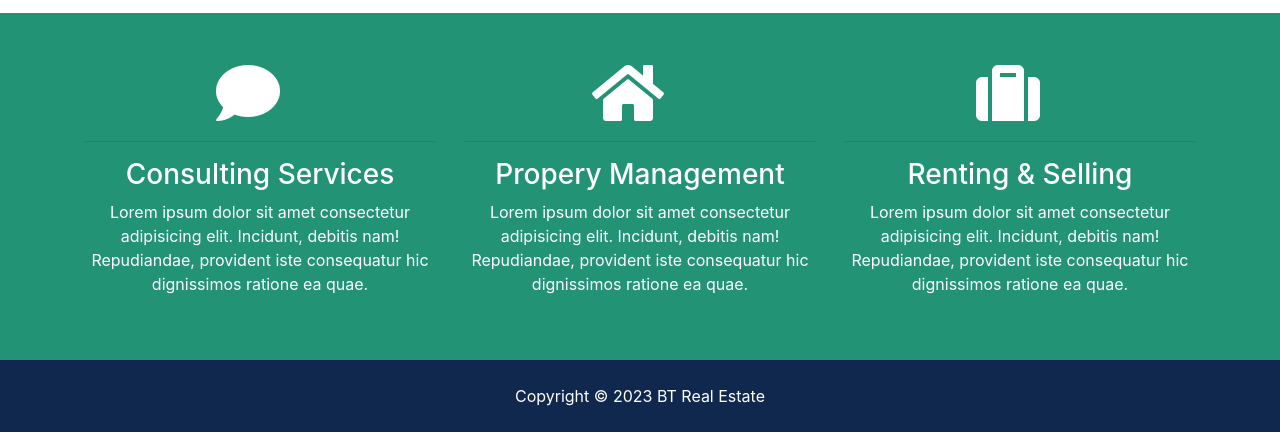
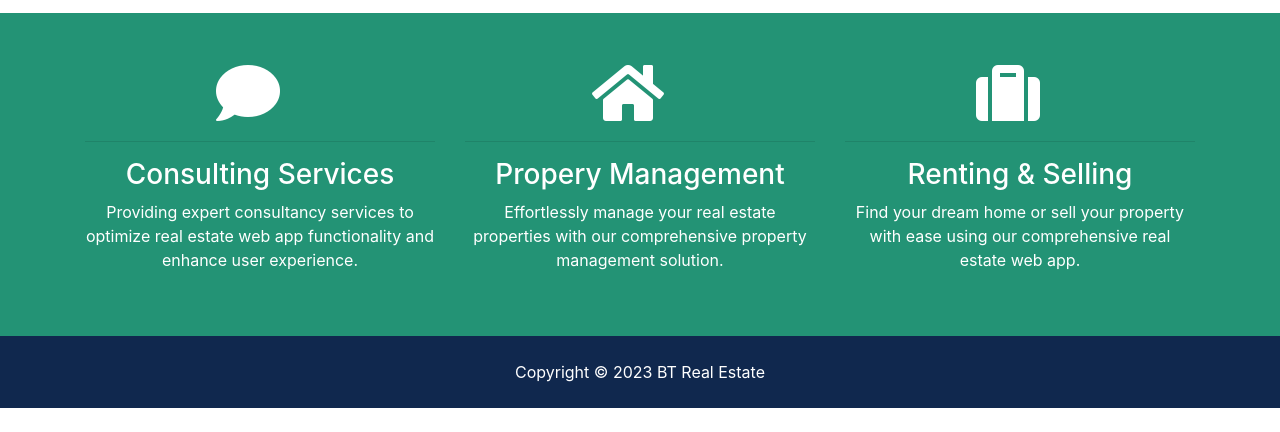
Before and after one commit to Group7-comp313/real-estate-application, a Django app: page / in a window 1280 px wide. Shown: the part 1587-2019 px from the top of the page. After the commit the page ends 1995 px from the top, so only its background shows below. Run offline with Django 3.2, Linux system fonts and the light colour scheme; data comes from the database, SQL or seed files in the repository; some libraries are stand-ins or nearby versions.

Commit message:
updated home.html
content added

```diff
--- a/templates/pages/home.html
+++ b/templates/pages/home.html
@@ -12,8 +12,7 @@
           <h1 class="display-4 mb-4">
             Property Searching Just Got So Easy
           </h1>
-          <p class="lead">Lorem ipsum dolor sit, amet consectetur adipisicing elit. Recusandae quas, asperiores eveniet vel nostrum magnam
-            voluptatum tempore! Consectetur, id commodi!</p>
+          <p class="lead">Whether you're looking to buy, rent, or invest, our user-friendly search filters will help you find the perfect property.</p>
           <div class="search">
             <form action="{% url 'search'%}">
               <!-- Form Row 1 -->
@@ -129,22 +128,19 @@
           <i class="fas fa-comment fa-4x mr-4"></i>
           <hr>
           <h3>Consulting Services</h3>
-          <p>Lorem ipsum dolor sit amet consectetur adipisicing elit. Incidunt, debitis nam! Repudiandae, provident iste consequatur
-            hic dignissimos ratione ea quae.</p>
+          <p>Providing expert consultancy services to optimize real estate web app functionality and enhance user experience.</p>
         </div>
         <div class="col-md-4">
           <i class="fas fa-home fa-4x mr-4"></i>
           <hr>
           <h3>Propery Management</h3>
-          <p>Lorem ipsum dolor sit amet consectetur adipisicing elit. Incidunt, debitis nam! Repudiandae, provident iste consequatur
-            hic dignissimos ratione ea quae.</p>
+          <p>Effortlessly manage your real estate properties with our comprehensive property management solution.</p>
         </div>
         <div class="col-md-4">
           <i class="fas fa-suitcase fa-4x mr-4"></i>
           <hr>
           <h3>Renting & Selling</h3>
-          <p>Lorem ipsum dolor sit amet consectetur adipisicing elit. Incidunt, debitis nam! Repudiandae, provident iste consequatur
-            hic dignissimos ratione ea quae.</p>
+          <p>Find your dream home or sell your property with ease using our comprehensive real estate web app.</p>
         </div>
       </div>
     </div>
```
